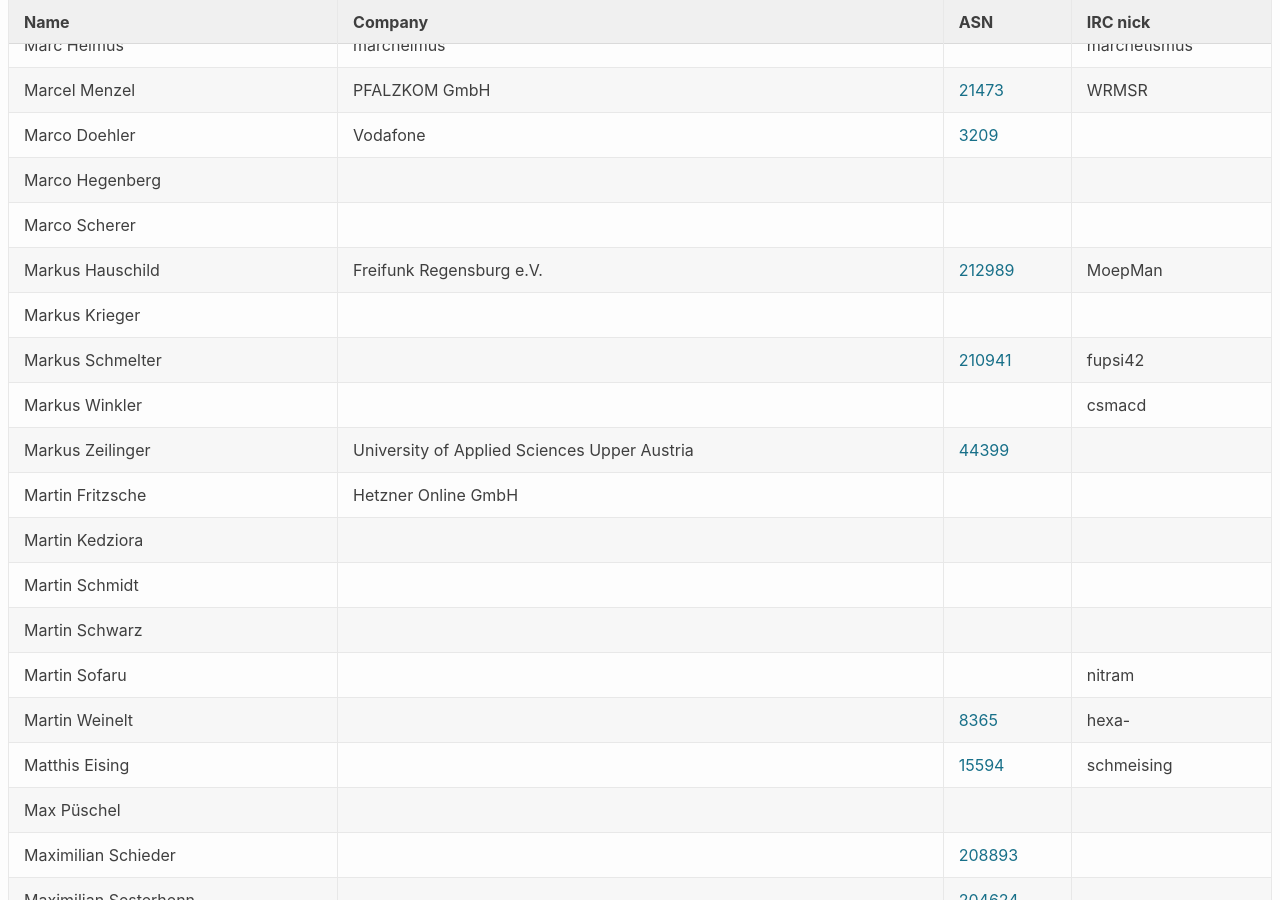
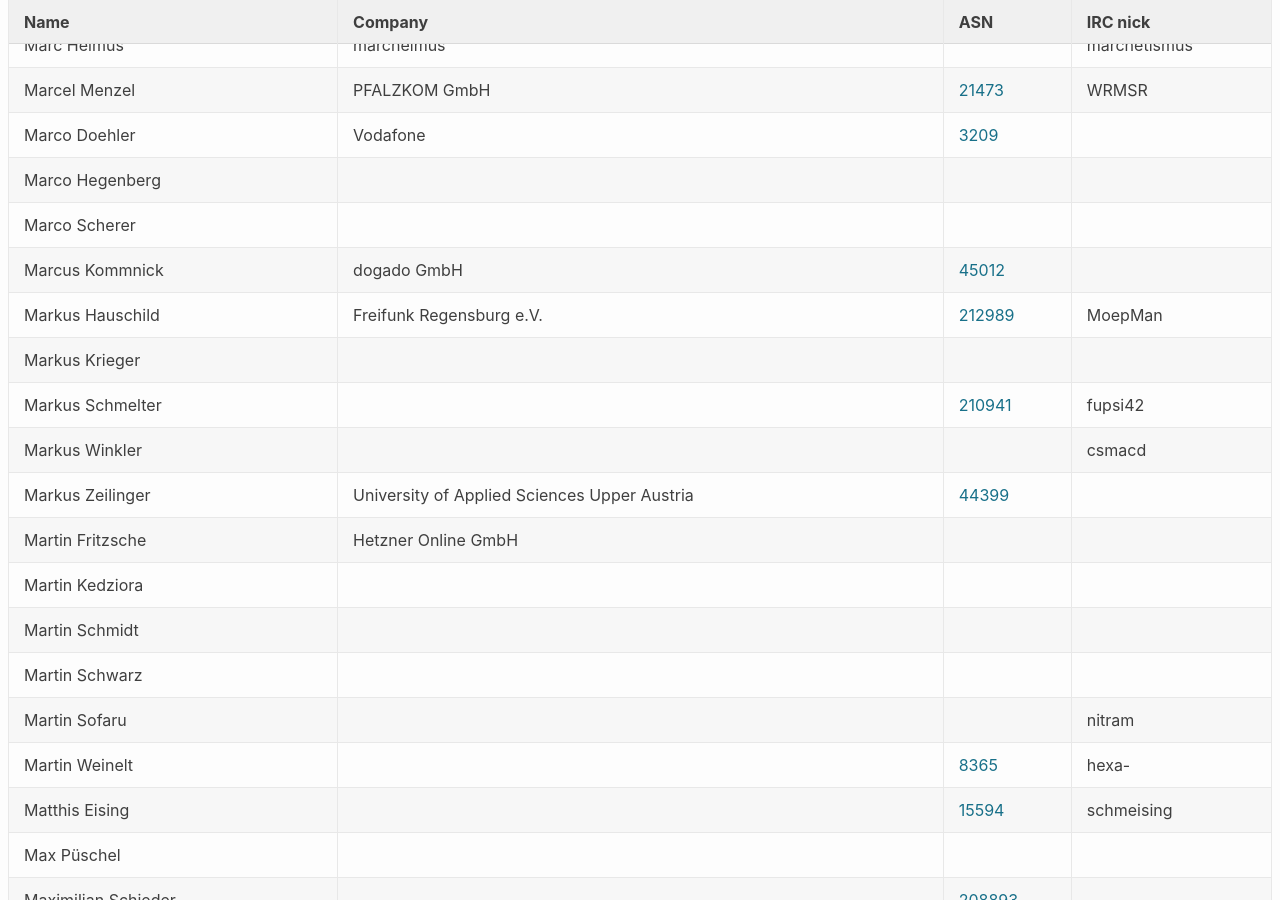
Before and after one commit to denog/pretix-attendeelist, a Jekyll site: the page built from denog14/index.md, in a window 1280 px wide and 900 px high, scrolled down 18834 px. Built offline with Jekyll 4.4.1, drawn with Linux system fonts in a browser that asks for light colours; some of the changed text lies outside the part shown.

Commit message:
Latest data: Fri Nov 11 12:16:29 UTC 2022

```diff
--- a/_data/attendees_denog14_remote.json
+++ b/_data/attendees_denog14_remote.json
@@ -582,6 +582,12 @@
     "asn": null
   },
   {
+    "name": "Marcus Kommnick",
+    "company": "dogado GmbH",
+    "irc": null,
+    "asn": "45012"
+  },
+  {
     "name": "Markus Hauschild",
     "company": "Freifunk Regensburg e.V.",
     "irc": "MoepMan",
@@ -957,13 +963,13 @@
     "name": "Thomas Grahnert",
     "company": null,
     "irc": null,
-    "asn": "3209"
+    "asn": null
   },
   {
     "name": "Thomas Grahnert",
     "company": null,
     "irc": null,
-    "asn": null
+    "asn": "3209"
   },
   {
     "name": "Thomas Kraft",
```
